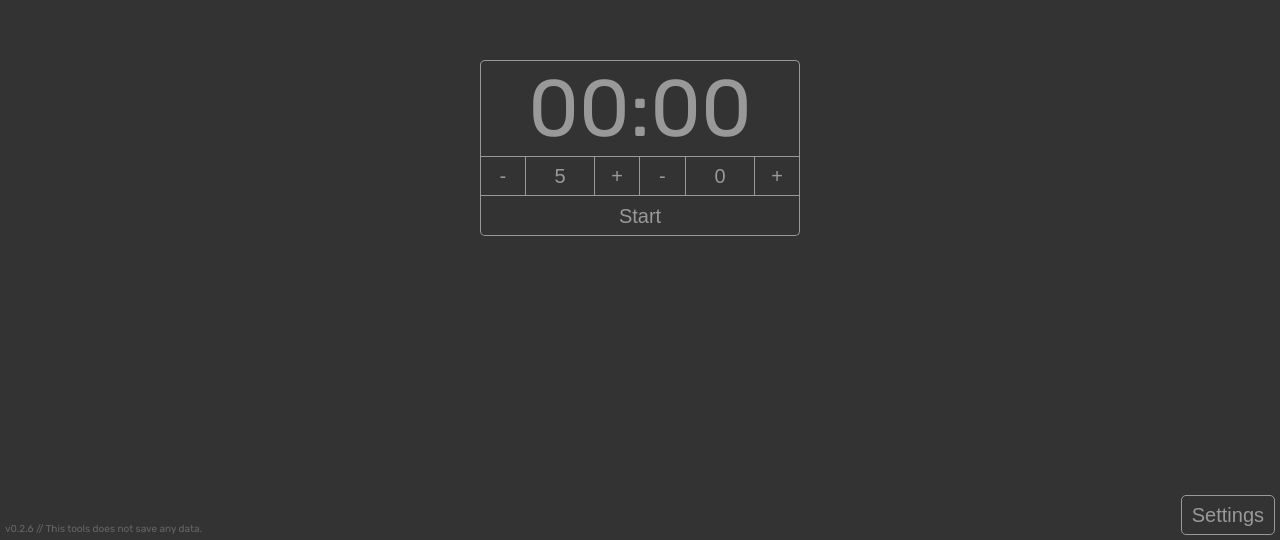
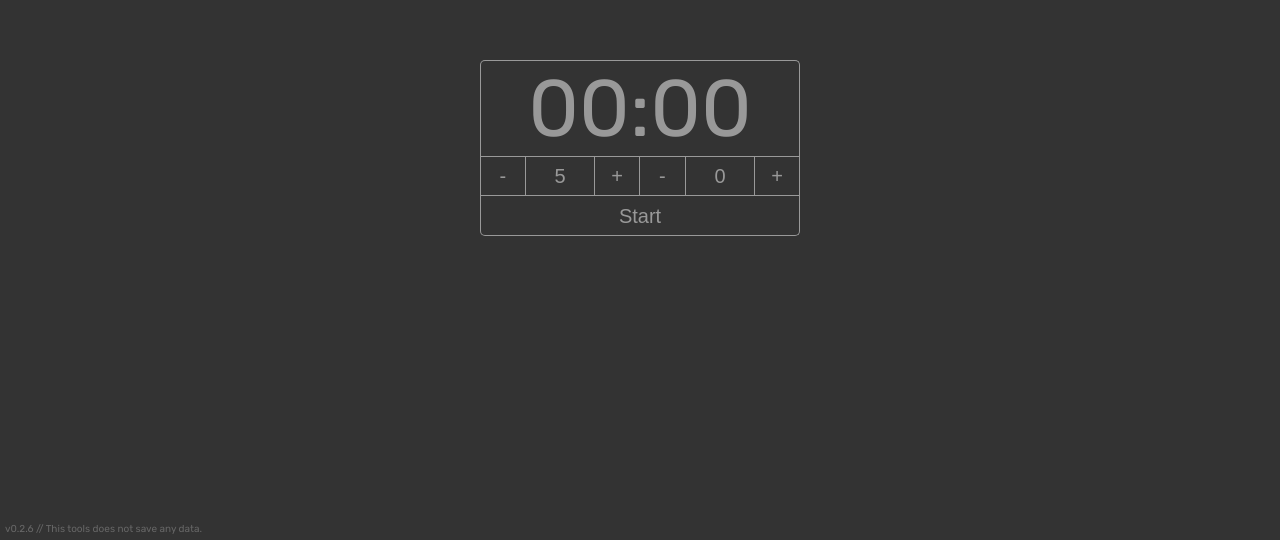
Before and after one commit to BillPepper/fl-timer, a website built with webpack: page src/index.html in a window 1280 px wide. Shown: the part 260-800 px from the top of the page. Built offline with nearby package versions, Linux system fonts and the light colour scheme.

Commit message:
disable settings for now

```diff
--- a/src/index.html
+++ b/src/index.html
@@ -34,6 +34,6 @@
       <button id='button_settings_close'>dbg:close</button>
     </div>
     <span id='version-string' class="timer_footer_note"></span>
-    <button id='button_settings'>Settings</button>
+    <button style="display:none;" id='button_settings'>Settings</button>
   </body>
 </html>
```
